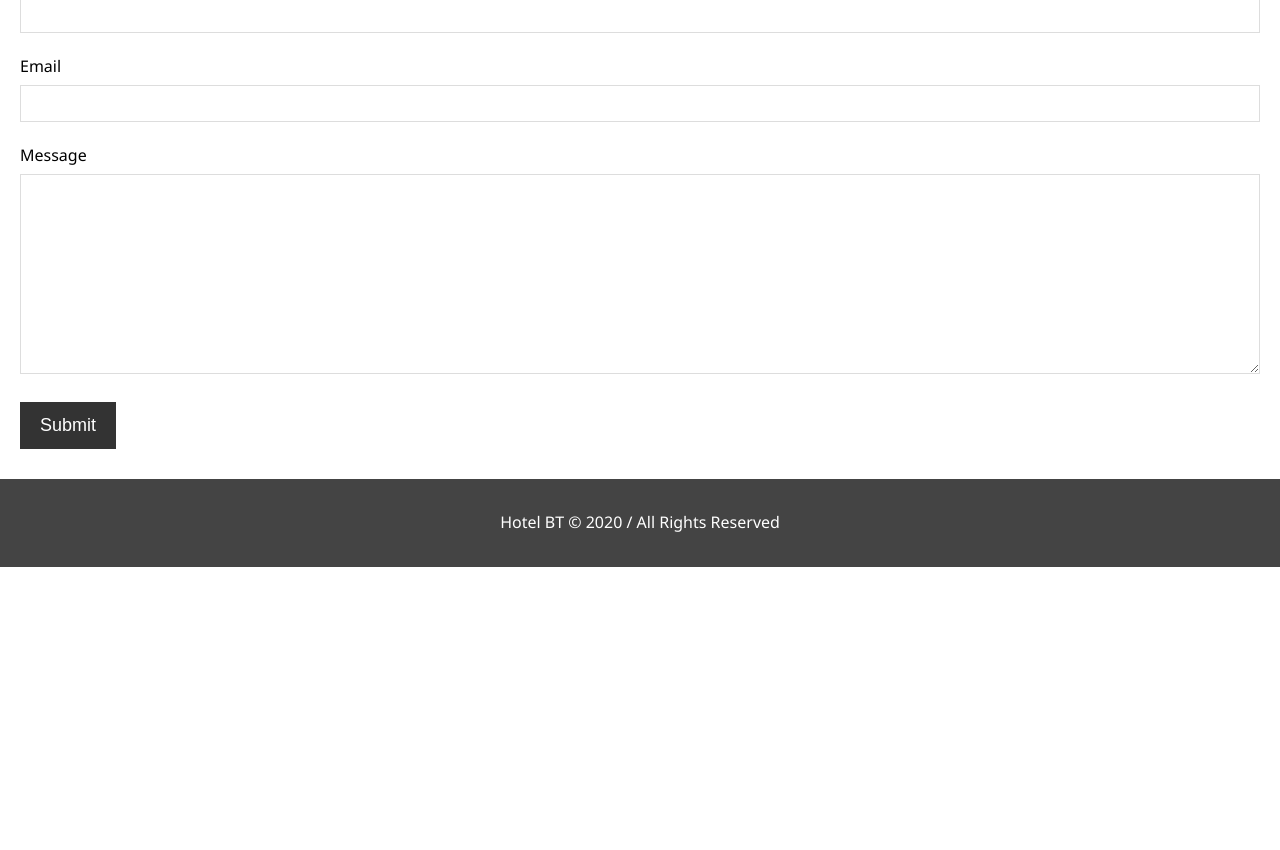
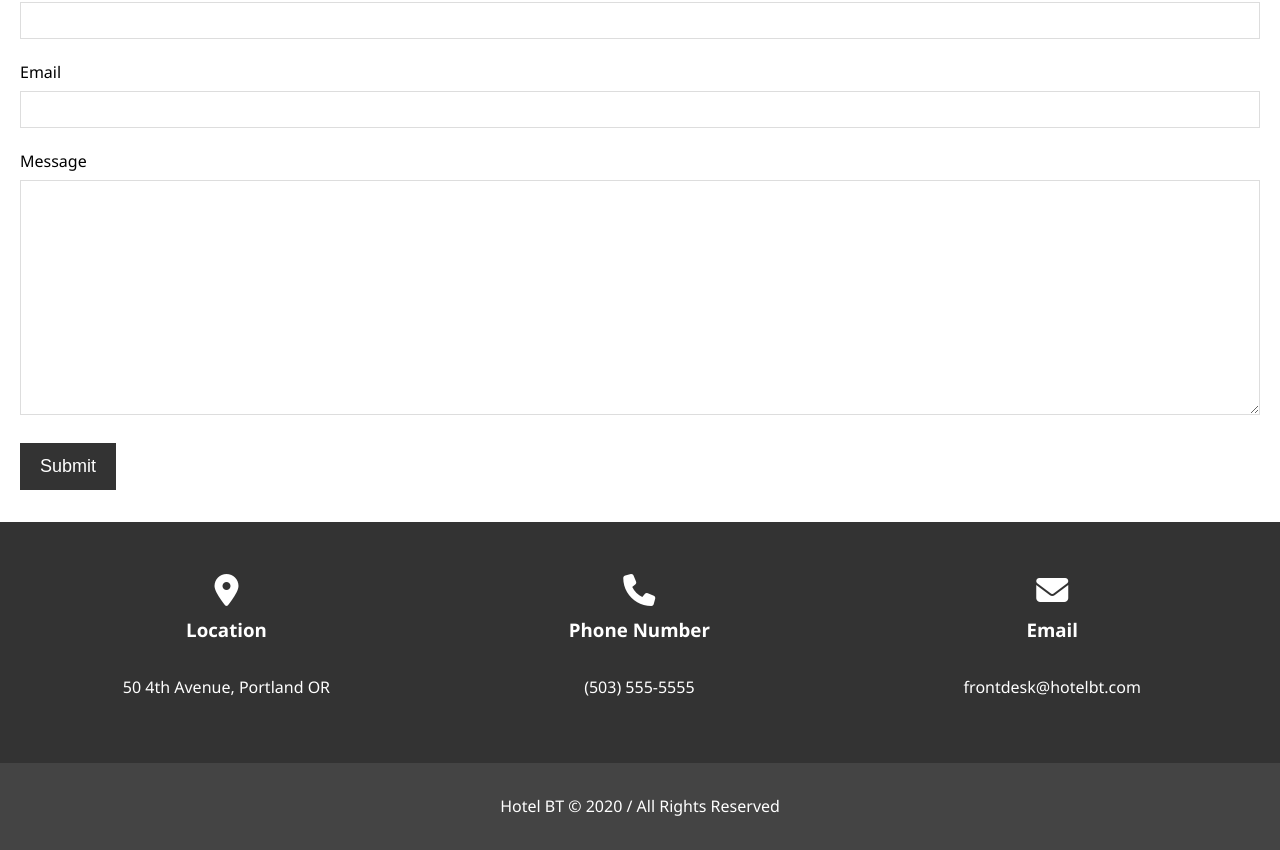
Before and after one commit to MarcLignarius/CSS.BTHotel, a plain HTML site: page contact.html in a window 1280 px wide. Shown: the part 228-1078 px from the top of the page. Before the commit the page ends 800 px from the top, so only its background shows below. Drawn offline with Linux system fonts and the light colour scheme.

Commit message:
add markup and style for contact-info section

```diff
--- a/contact.html
+++ b/contact.html
@@ -47,6 +47,25 @@
         </form>
       </div>
     </section>
+    <section id="contact-info" class="bg-dark">
+      <div class="container">
+        <div class="box">
+          <i class="fas fa-map-marker-alt fa-2x"></i>
+          <h3>Location</h3>
+          <p>50 4th Avenue, Portland OR</p>
+        </div>
+        <div class="box">
+          <i class="fas fa-phone fa-2x"></i>
+          <h3>Phone Number</h3>
+          <p>(503) 555-5555</p>
+        </div>
+        <div class="box">
+          <i class="fas fa-envelope fa-2x"></i>
+          <h3>Email</h3>
+          <p>frontdesk@hotelbt.com</p>
+        </div>
+      </div>
+    </section>
     <footer id="main-footer">
       <p>Hotel BT &copy; 2020 / All Rights Reserved</p>
     </footer>
--- a/css/style.css
+++ b/css/style.css
@@ -32,7 +32,7 @@ p {
   margin: auto;
   max-width: 1600px;
   overflow: auto;
-  padding: 0 20px;
+  padding: 2px 20px;
 }
 
 .text-primary {
@@ -270,7 +270,7 @@ p {
 }
 
 #contact-form textarea {
-  height: 200px;
+  height: 235px;
 }
 
 #contact-form input:focus,
```
